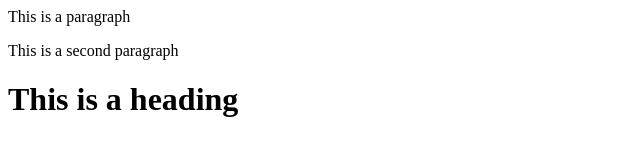
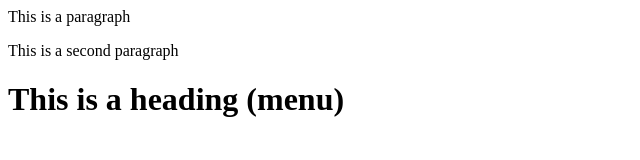
Before and after one commit to rupesh568/ONEREPO, a plain HTML site: page index.html in a window 1280 px wide. Shown: the whole page, without its empty margins (0-640 px from the left). Drawn offline with Linux system fonts and the light colour scheme.

Commit message:
menu added

```diff
--- a/index.html
+++ b/index.html
@@ -1,3 +1,3 @@
 <p>This is a paragraph</p>
 <p>This is a second paragraph</p>
-<h1>This is a heading</h1>
+<h1>This is a heading (menu)</h1>
```
